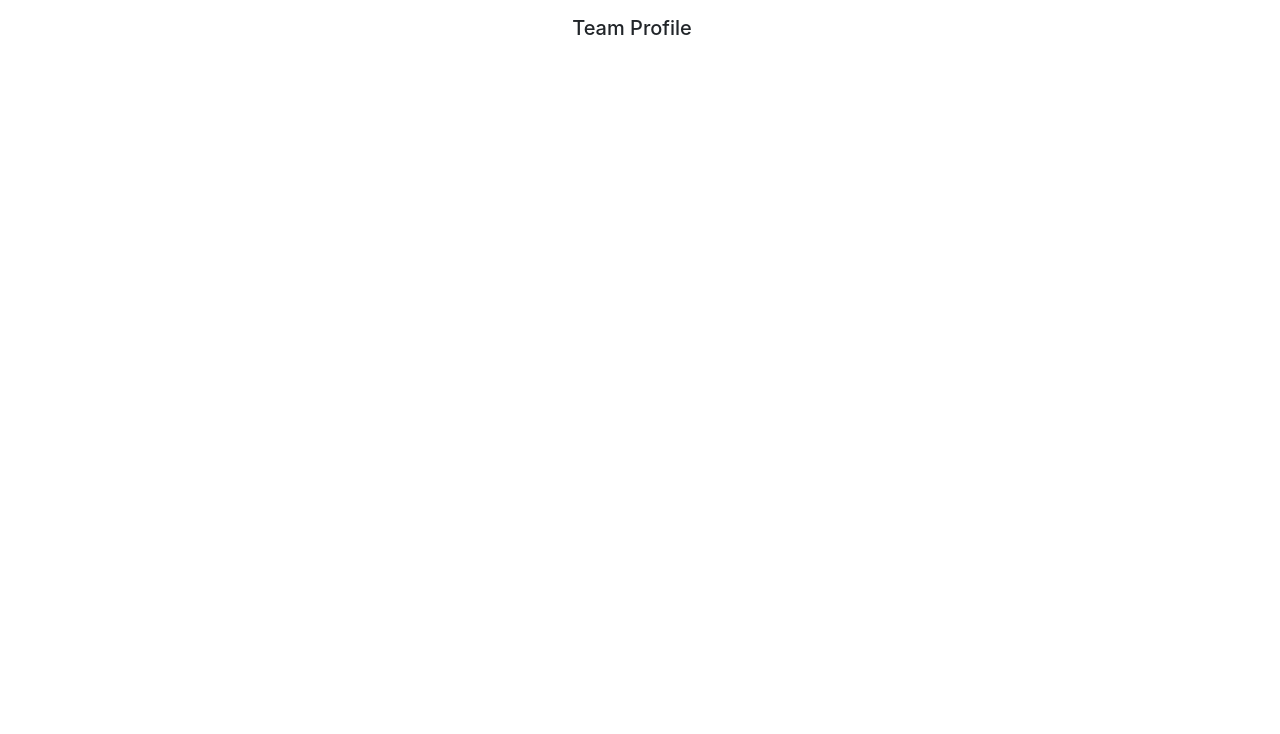
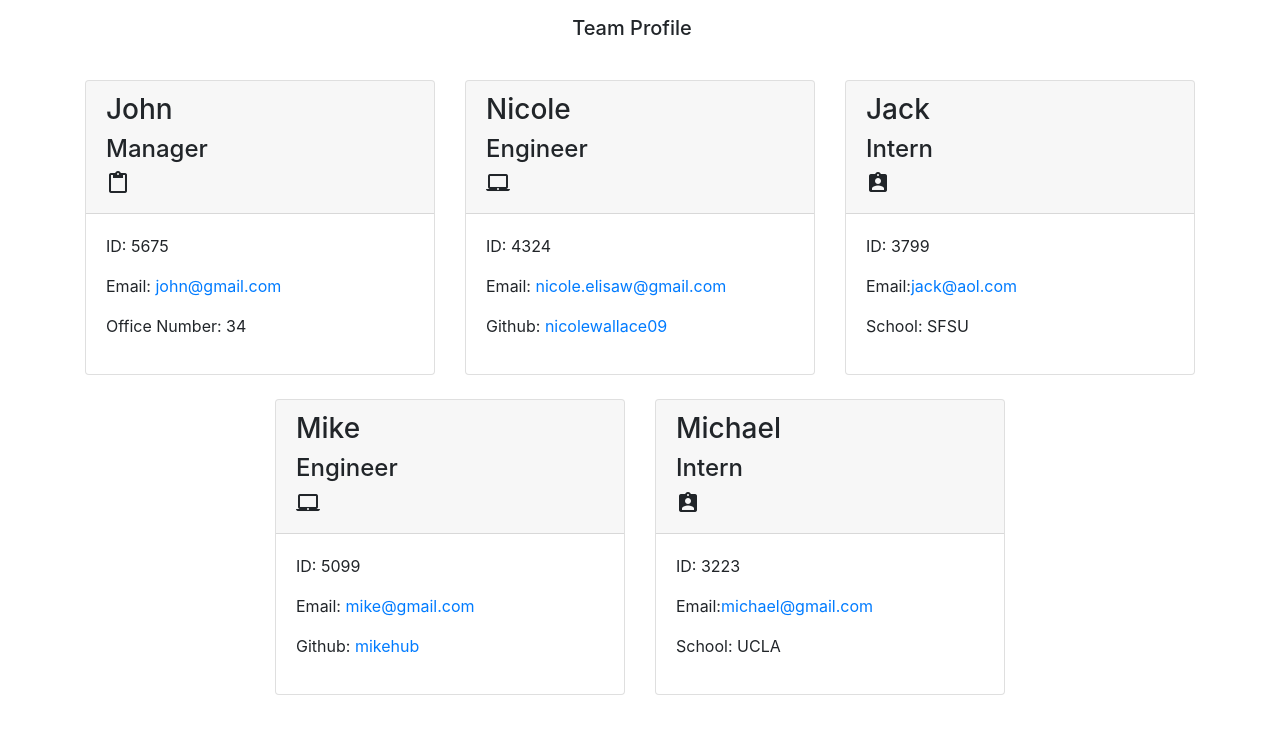
Before and after one commit to FluteMonkey/Generator-for-team-profile, a website: page static/index.html in a window 1280 px wide. Drawn offline with nearby package versions, Linux system fonts and the light colour scheme.

Commit message:
finished html mock-up

```diff
--- a/static/index.html
+++ b/static/index.html
@@ -16,6 +16,93 @@
             <span class="navbar-brand mb-0 h1 w-100 text-center" id="navbar-text">Team Profile</span>
         </nav>
     </header>
+    <main>
+        <div class="container">
+            <div class="row justify-content-center" id="team-cards">
+                <!--Team Cards-->
+
+  <div class="col-4 mt-4">
+      <div class="card h-100">
+          <div class="card-header">
+              <h3>John</h3>
+              <h4>Manager</h4><i class="material-icons">content_paste</i>
+          </div>
+
+          <div class="card-body">
+              <p class="id">ID: 5675</p>
+              <p class="email">Email: <a href="mailto:john@gmail.com">john@gmail.com</a></p>
+              <p class="office">Office Number: 34</p>
+          </div>
+
+      </div>
+  </div>
+
+  <div class="col-4 mt-4">
+      <div class="card h-100">
+          <div class="card-header">
+              <h3>Nicole</h3>
+              <h4>Engineer</h4><i class="material-icons">laptop_mac</i>
+          </div>
+
+          <div class="card-body">
+              <p class="id">ID: 4324</p>
+              <p class="email">Email: <a href="mailto:nicole.elisaw@gmail.com">nicole.elisaw@gmail.com</a></p>
+              <p class="github">Github: <a href="https://github.com/nicolewallace09">nicolewallace09</a></p>
+          </div>
+
+      </div>
+  </div>
+
+  <div class="col-4 mt-4">
+      <div class="card h-100">
+          <div class="card-header">
+              <h3>Jack</h3>
+              <h4>Intern</h4><i class="material-icons">assignment_ind</i>
+          </div>
+
+          <div class="card-body">
+              <p class="id">ID: 3799</p>
+              <p class="email">Email:<a href="mailto:jack@aol.com">jack@aol.com</a></p>
+              <p class="school">School: SFSU</p>
+          </div>
+  </div>
+</div>
+
+  <div class="col-4 mt-4">
+      <div class="card h-100">
+          <div class="card-header">
+              <h3>Mike</h3>
+              <h4>Engineer</h4><i class="material-icons">laptop_mac</i>
+          </div>
+
+          <div class="card-body">
+              <p class="id">ID: 5099</p>
+              <p class="email">Email: <a href="mailto:mike@gmail.com">mike@gmail.com</a></p>
+              <p class="github">Github: <a href="https://github.com/mikehub">mikehub</a></p>
+          </div>
+
+      </div>
+  </div>
+
+  <div class="col-4 mt-4">
+      <div class="card h-100">
+          <div class="card-header">
+              <h3>Michael</h3>
+              <h4>Intern</h4><i class="material-icons">assignment_ind</i>
+          </div>
+
+          <div class="card-body">
+              <p class="id">ID: 3223</p>
+              <p class="email">Email:<a href="mailto:michael@gmail.com">michael@gmail.com</a></p>
+              <p class="school">School: UCLA</p>
+          </div>
+  </div>
+</div>
+
+            </div>
+        </div>
+    </main>
+
 </body>
 <script src="https://code.jquery.com/jquery-3.5.1.slim.min.js" integrity="sha384-DfXdz2htPH0lsSSs5nCTpuj/zy4C+OGpamoFVy38MVBnE+IbbVYUew+OrCXaRkfj" crossorigin="anonymous"></script>
 <script src="https://cdn.jsdelivr.net/npm/popper.js@1.16.0/dist/umd/popper.min.js" integrity="sha384-Q6E9RHvbIyZFJoft+2mJbHaEWldlvI9IOYy5n3zV9zzTtmI3UksdQRVvoxMfooAo" crossorigin="anonymous"></script>
```
